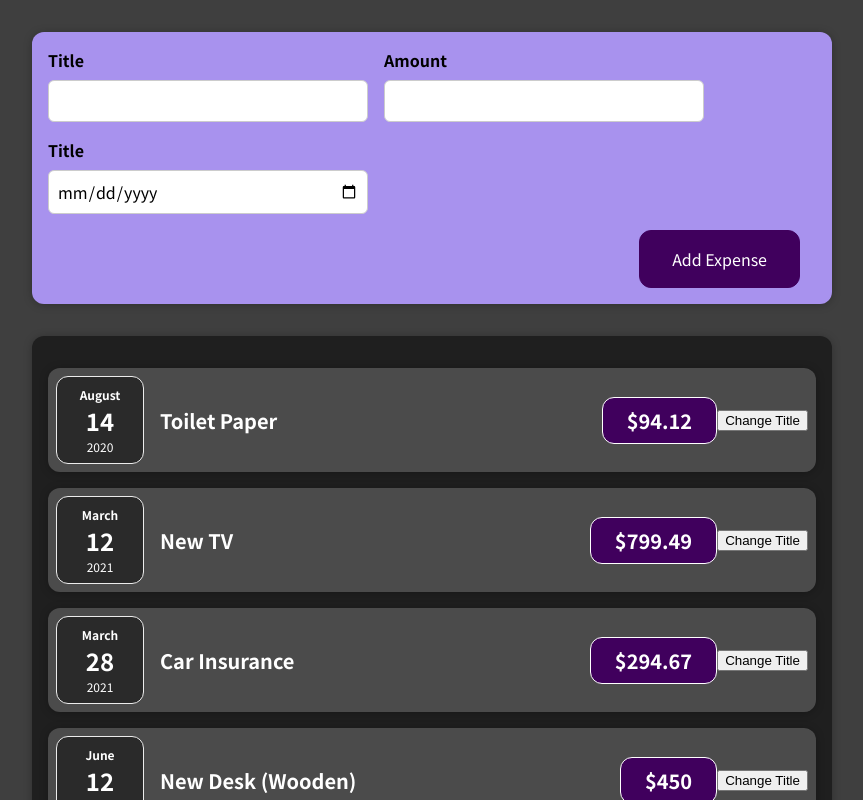
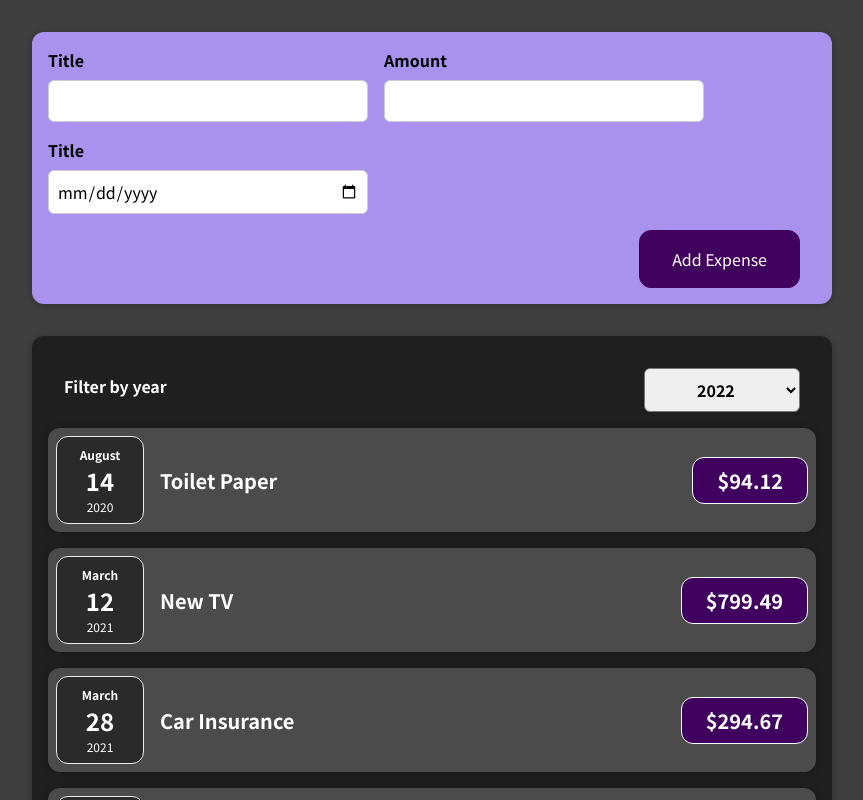
Before and after one commit to surajgopal85/react_fundamentals, a React (Create React App) app: page / in a window 1280 px wide. Shown: the top 800 px of the page, without its empty margins (208-1071 px from the left). Built offline with nearby package versions, Linux system fonts and the light colour scheme.

Commit message:
changed ExpenseItem to stateless component handled by parent Expenses

```diff
--- a/src/components/Expenses/ExpenseItem.jsx
+++ b/src/components/Expenses/ExpenseItem.jsx
@@ -1,24 +1,17 @@
-import React, { useState } from "react";
+import React from "react";
 import '../../styles/ExpenseItem.css'
 import ExpenseDate from "./ExpenseDate";
 import Card from "../UI/Card";
 
 const ExpenseItem = (props) => {
-  const [title, setTitle] = useState(props.title);
-  // event
-  const clickHandler = () => {
-    setTitle('Updated!');
-    console.log(title);
-  }
 
   return (
     <Card className="expense-item">
       <ExpenseDate date={props.date}/>
       <div className="expense-item__description">
-        <h2>{title}</h2>
+        <h2>{props.title}</h2>
         <div className="expense-item__price">${props.amount}</div>
       </div>
-      <button onClick={clickHandler}>Change Title</button>
     </Card>
   );
 };
--- a/src/components/Expenses/Expenses.jsx
+++ b/src/components/Expenses/Expenses.jsx
@@ -1,13 +1,26 @@
-import React from "react";
+import React, { useState } from "react";
 import ExpenseItem from "./ExpenseItem";
+import ExpensesFilter from "./ExpensesFilter";
 import Card from "../UI/Card";
 import "../../styles/Expenses.css";
 
 const Expenses = (props) => {
+  const [filteredYear, setFilteredYear] = useState("2022");
+
+  const onChangeFilterYearHandler = (selectedYear) => {
+    console.log(`in expenses: ${selectedYear}`)
+    setFilteredYear(selectedYear);
+  };
+
   return (
+    <div>
       <Card className="expenses">
+        <ExpensesFilter
+        selected={filteredYear}
+        onChangeFilterYear={onChangeFilterYearHandler}
+        />
         {props.items.map((item) => {
-        return(
+          return (
             <ExpenseItem
               title={item.title}
               amount={item.amount}
@@ -16,6 +29,7 @@
           );
         })}
       </Card>
+    </div>
   );
 };
 
--- /dev/null
+++ b/src/components/Expenses/ExpensesFilter.jsx
@@ -0,0 +1,28 @@
+import React from 'react';
+
+import '../../styles/ExpensesFilter.css';
+
+const ExpensesFilter = (props) => {
+
+  const filterExpensesHandler = (event) => {
+    console.log(event.target.value);
+    let year = event.target.value;
+    props.onChangeFilterYear(year);
+  };
+
+  return (
+    <div className='expenses-filter'>
+      <div className='expenses-filter__control'>
+        <label>Filter by year</label>
+        <select value={props.selected} onChange={filterExpensesHandler}>
+          <option value='2022'>2022</option>
+          <option value='2021'>2021</option>
+          <option value='2020'>2020</option>
+          <option value='2019'>2019</option>
+        </select>
+      </div>
+    </div>
+  );
+};
+
+export default ExpensesFilter;
--- /dev/null
+++ b/src/styles/ExpensesFilter.css
@@ -0,0 +1,24 @@
+.expenses-filter {
+  color: white;
+  padding: 0 1rem;
+}
+
+.expenses-filter__control {
+  display: flex;
+  width: 100%;
+  align-items: center;
+  justify-content: space-between;
+  margin: 1rem 0;
+}
+
+.expenses-filter label {
+  font-weight: bold;
+  margin-bottom: 0.5rem;
+}
+
+.expenses-filter select {
+  font: inherit;
+  padding: 0.5rem 3rem;
+  font-weight: bold;
+  border-radius: 6px;
+}
```
Lines whose indentation alone changed are shown as unchanged.
